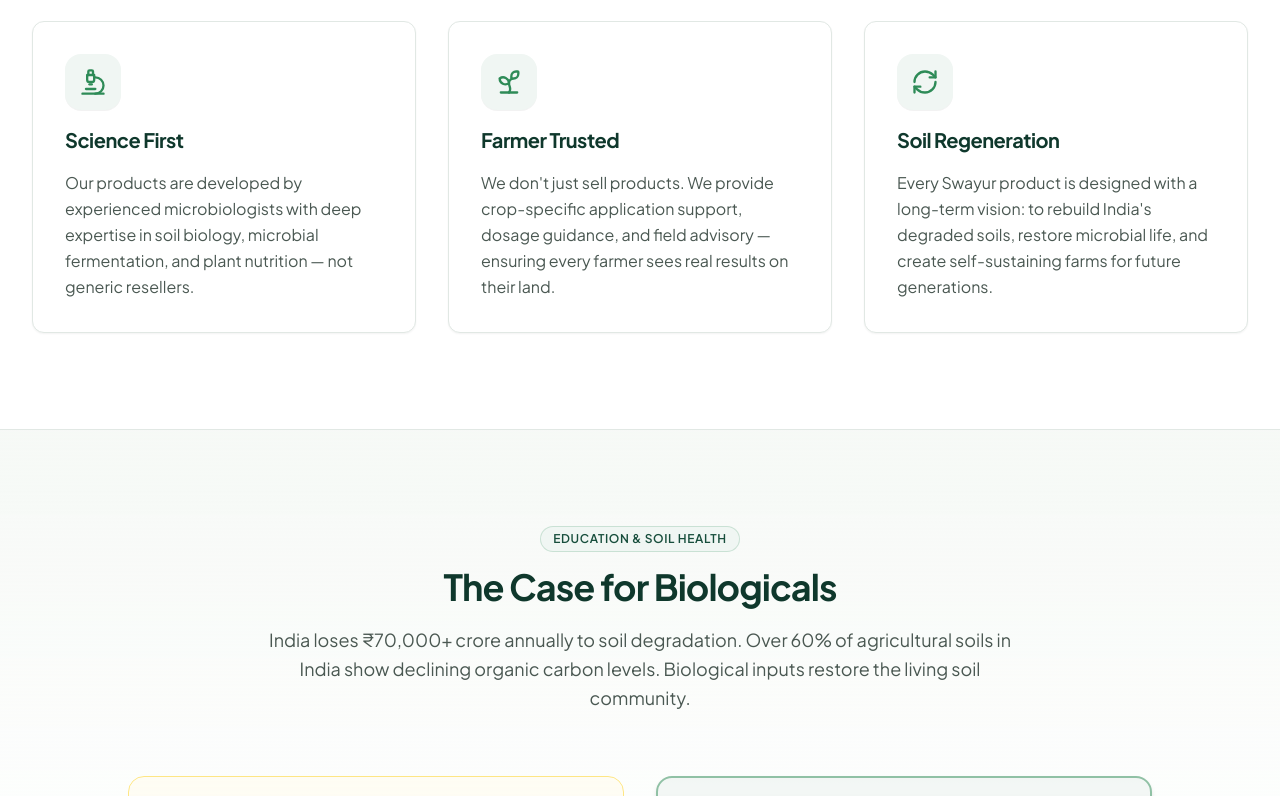
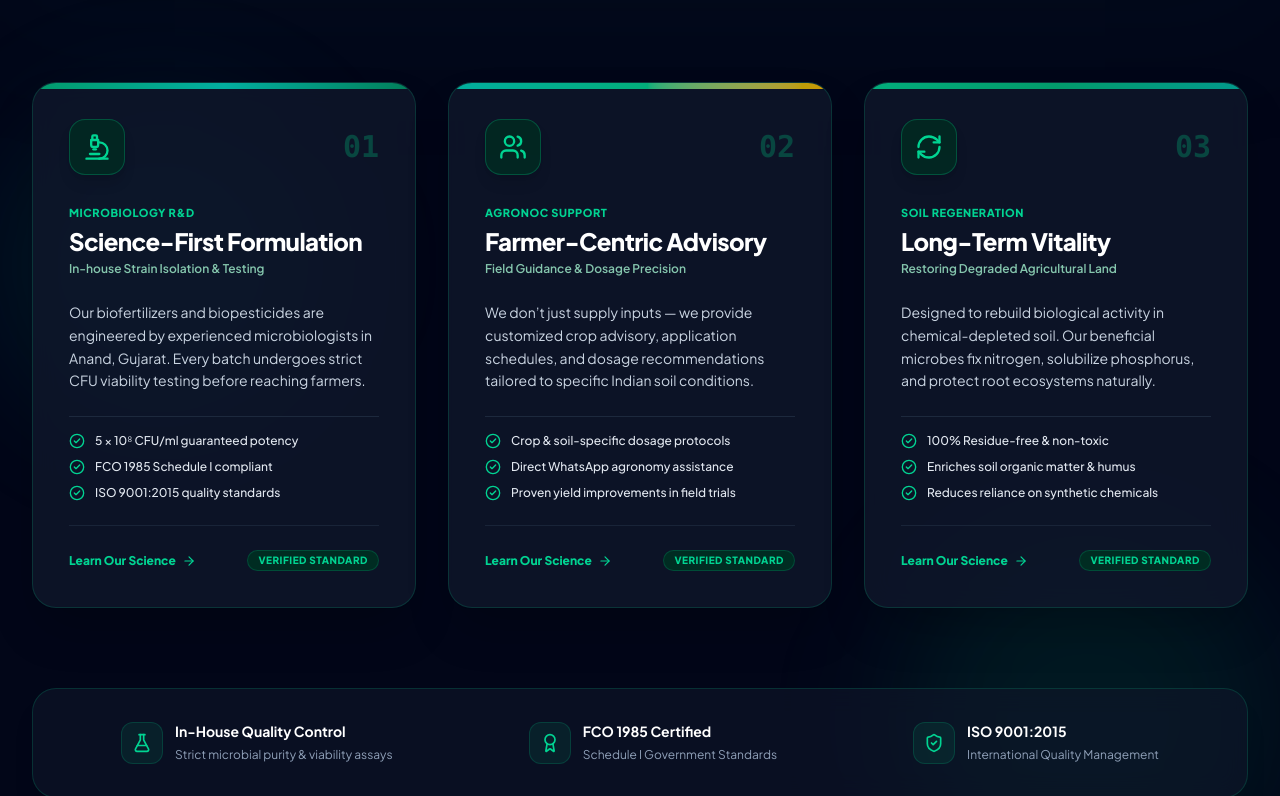
Before and after one commit to dakshsoni1005/Swayur_Website, a Next.js app: page / in a window 1280 px wide. Shown: the part 3064-3860 px from the top of the page. Built offline with nearby package versions, Linux system fonts and the light colour scheme; no server answers.

Commit message:
style: transform WhySwayurSection with high-impact dark glassmorphism, animated feature cards, and quality assurance banner

```diff
--- a/src/components/sections/WhySwayurSection.tsx
+++ b/src/components/sections/WhySwayurSection.tsx
@@ -1,49 +1,194 @@
 import React from 'react';
-import { Microscope, Sprout, RefreshCw } from 'lucide-react';
+import Link from 'next/link';
+import {
+  Microscope,
+  Sprout,
+  RefreshCw,
+  Sparkles,
+  CheckCircle2,
+  ArrowRight,
+  ShieldCheck,
+  Award,
+  Users,
+  FlaskConical,
+} from 'lucide-react';
 import { Container } from '@/components/layout/Container';
-import { SectionHeading } from '@/components/ui/SectionHeading';
-import { Card } from '@/components/ui/Card';
 
 export const WhySwayurSection: React.FC = () => {
   const pillars = [
     {
-      icon: <Microscope className="w-7 h-7 text-agri-accent" />,
-      title: 'Science First',
-      desc: 'Our products are developed by experienced microbiologists with deep expertise in soil biology, microbial fermentation, and plant nutrition — not generic resellers.',
+      number: '01',
+      icon: <Microscope className="w-7 h-7 text-emerald-400" />,
+      badge: 'Microbiology R&D',
+      title: 'Science-First Formulation',
+      subtitle: 'In-house Strain Isolation & Testing',
+      desc: 'Our biofertilizers and biopesticides are engineered by experienced microbiologists in Anand, Gujarat. Every batch undergoes strict CFU viability testing before reaching farmers.',
+      highlights: [
+        '5 × 10⁸ CFU/ml guaranteed potency',
+        'FCO 1985 Schedule I compliant',
+        'ISO 9001:2015 quality standards',
+      ],
+      accentGradient: 'from-emerald-500 via-teal-400 to-emerald-600',
     },
     {
-      icon: <Sprout className="w-7 h-7 text-agri-accent" />,
-      title: 'Farmer Trusted',
-      desc: 'We don\'t just sell products. We provide crop-specific application support, dosage guidance, and field advisory — ensuring every farmer sees real results on their land.',
+      number: '02',
+      icon: <Users className="w-7 h-7 text-emerald-400" />,
+      badge: 'Agronoc Support',
+      title: 'Farmer-Centric Advisory',
+      subtitle: 'Field Guidance & Dosage Precision',
+      desc: 'We don’t just supply inputs — we provide customized crop advisory, application schedules, and dosage recommendations tailored to specific Indian soil conditions.',
+      highlights: [
+        'Crop & soil-specific dosage protocols',
+        'Direct WhatsApp agronomy assistance',
+        'Proven yield improvements in field trials',
+      ],
+      accentGradient: 'from-teal-400 via-emerald-400 to-amber-400',
     },
     {
-      icon: <RefreshCw className="w-7 h-7 text-agri-accent" />,
-      title: 'Soil Regeneration',
-      desc: 'Every Swayur product is designed with a long-term vision: to rebuild India\'s degraded soils, restore microbial life, and create self-sustaining farms for future generations.',
+      number: '03',
+      icon: <RefreshCw className="w-7 h-7 text-emerald-400" />,
+      badge: 'Soil Regeneration',
+      title: 'Long-Term Vitality',
+      subtitle: 'Restoring Degraded Agricultural Land',
+      desc: 'Designed to rebuild biological activity in chemical-depleted soil. Our beneficial microbes fix nitrogen, solubilize phosphorus, and protect root ecosystems naturally.',
+      highlights: [
+        '100% Residue-free & non-toxic',
+        'Enriches soil organic matter & humus',
+        'Reduces reliance on synthetic chemicals',
+      ],
+      accentGradient: 'from-emerald-400 via-emerald-500 to-teal-500',
     },
   ];
 
   return (
-    <section className="py-16 sm:py-24 bg-white">
-      <Container>
-        <SectionHeading
-          badge="Why Choose Swayur"
-          title="The Swayur Difference"
-          subtitle="Combining microbiological research, farmer advisory, and soil regeneration to build sustainable agriculture."
-        />
+    <section className="py-20 sm:py-28 bg-slate-950 text-white relative overflow-hidden">
+      {/* Background Decorative Glows */}
+      <div className="absolute top-0 left-1/2 -translate-x-1/2 w-full max-w-7xl h-96 bg-gradient-to-b from-emerald-900/20 via-teal-900/10 to-transparent blur-3xl pointer-events-none" />
+      <div className="absolute bottom-0 right-0 w-96 h-96 bg-emerald-500/10 rounded-full blur-3xl pointer-events-none" />
+      <div className="absolute top-1/3 left-0 w-80 h-80 bg-teal-500/10 rounded-full blur-3xl pointer-events-none" />
 
-        <div className="grid grid-cols-1 md:grid-cols-3 gap-8">
+      <Container className="relative z-10">
+        {/* Section Header */}
+        <div className="max-w-3xl mx-auto text-center space-y-4 mb-16 sm:mb-20">
+          <div className="inline-flex items-center gap-2 px-4 py-1.5 rounded-full bg-emerald-500/10 border border-emerald-500/30 text-emerald-300 text-xs font-black uppercase tracking-widest shadow-lg shadow-emerald-500/10">
+            <Sparkles className="w-3.5 h-3.5 text-emerald-400" />
+            <span>Why Choose Swayur</span>
+          </div>
+
+          <h2 className="text-3xl sm:text-5xl lg:text-6xl font-black tracking-tight leading-[1.1]">
+            The{' '}
+            <span className="text-transparent bg-clip-text bg-gradient-to-r from-emerald-300 via-teal-200 to-emerald-400">
+              Swayur Difference
+            </span>
+          </h2>
+
+          <p className="text-base sm:text-lg text-slate-300 max-w-2xl mx-auto font-normal leading-relaxed">
+            Merging microbial biotechnology, dedicated farmer advisory, and soil regeneration to build a resilient, chemical-free agricultural ecosystem.
+          </p>
+        </div>
+
+        {/* 3 Modern Feature Cards Grid */}
+        <div className="grid grid-cols-1 lg:grid-cols-3 gap-8 items-stretch">
           {pillars.map((pillar, idx) => (
-            <Card key={idx} className="space-y-4 p-8 bg-white border-agri-border hover:border-agri-accent/40 shadow-xs">
-              <div className="w-14 h-14 rounded-2xl bg-agri-pale text-agri-primary flex items-center justify-center shadow-2xs">
-                {pillar.icon}
+            <div
+              key={idx}
+              className="relative group rounded-3xl bg-slate-900/80 backdrop-blur-md border border-emerald-500/20 hover:border-emerald-400/60 p-8 sm:p-9 shadow-2xl transition-all duration-300 hover:-translate-y-2 flex flex-col justify-between overflow-hidden"
+            >
+              {/* Top Accent Gradient Bar */}
+              <div
+                className={`absolute top-0 left-0 right-0 h-1.5 bg-gradient-to-r ${pillar.accentGradient} opacity-80 group-hover:opacity-100 transition-opacity`}
+              />
+
+              <div className="space-y-6">
+                {/* Header: Icon Box + Number Badge */}
+                <div className="flex items-center justify-between">
+                  <div className="w-14 h-14 rounded-2xl bg-emerald-950/80 text-emerald-400 border border-emerald-500/30 flex items-center justify-center shadow-lg group-hover:scale-110 group-hover:bg-emerald-600 group-hover:text-white transition-all duration-300">
+                    {React.cloneElement(pillar.icon, {
+                      className: 'w-7 h-7 transition-colors duration-300 group-hover:text-white',
+                    })}
+                  </div>
+                  <span className="text-3xl font-mono font-black text-emerald-500/30 group-hover:text-emerald-400 transition-colors">
+                    {pillar.number}
+                  </span>
+                </div>
+
+                {/* Card Title & Subtitle */}
+                <div className="space-y-1">
+                  <span className="inline-block text-[11px] font-extrabold uppercase tracking-wider text-emerald-400">
+                    {pillar.badge}
+                  </span>
+                  <h3 className="text-2xl font-black text-white tracking-tight">
+                    {pillar.title}
+                  </h3>
+                  <p className="text-xs font-semibold text-emerald-200/80">
+                    {pillar.subtitle}
+                  </p>
+                </div>
+
+                {/* Description */}
+                <p className="text-sm text-slate-300 leading-relaxed font-normal">
+                  {pillar.desc}
+                </p>
+
+                {/* Key Bullet Highlights */}
+                <div className="space-y-2.5 pt-4 border-t border-slate-800">
+                  {pillar.highlights.map((item, hIdx) => (
+                    <div key={hIdx} className="flex items-center gap-2.5 text-xs text-slate-200 font-medium">
+                      <CheckCircle2 className="w-4 h-4 text-emerald-400 shrink-0" />
+                      <span>{item}</span>
+                    </div>
+                  ))}
+                </div>
               </div>
-              <h3 className="text-xl font-bold text-agri-dark tracking-tight">{pillar.title}</h3>
-              <p className="text-sm sm:text-base text-agri-muted leading-relaxed font-normal">
-                {pillar.desc}
-              </p>
-            </Card>
+
+              {/* Bottom CTA / Action Link */}
+              <div className="pt-6 mt-6 border-t border-slate-800/80 flex items-center justify-between">
+                <Link
+                  href="/our-science"
+                  className="inline-flex items-center gap-1.5 text-xs font-extrabold text-emerald-400 hover:text-emerald-300 transition-colors group/link"
+                >
+                  <span>Learn Our Science</span>
+                  <ArrowRight className="w-3.5 h-3.5 transition-transform group-hover/link:translate-x-1" />
+                </Link>
+                <span className="text-[10px] font-extrabold tracking-wider uppercase px-2.5 py-0.5 rounded-full bg-emerald-950 text-emerald-400 border border-emerald-800/60">
+                  Verified Standard
+                </span>
+              </div>
+            </div>
           ))}
+        </div>
+
+        {/* Bottom Trust & Quality Banner */}
+        <div className="mt-16 sm:mt-20 p-6 sm:p-8 rounded-3xl bg-slate-900/60 border border-emerald-500/20 backdrop-blur-md flex flex-wrap items-center justify-around gap-6 text-center sm:text-left shadow-xl">
+          <div className="flex items-center gap-3">
+            <div className="p-2.5 rounded-xl bg-emerald-500/10 text-emerald-400 border border-emerald-500/20">
+              <FlaskConical className="w-5 h-5" />
+            </div>
+            <div>
+              <strong className="text-sm font-bold text-white block">In-House Quality Control</strong>
+              <span className="text-xs text-slate-400">Strict microbial purity & viability assays</span>
+            </div>
+          </div>
+
+          <div className="flex items-center gap-3">
+            <div className="p-2.5 rounded-xl bg-emerald-500/10 text-emerald-400 border border-emerald-500/20">
+              <Award className="w-5 h-5" />
+            </div>
+            <div>
+              <strong className="text-sm font-bold text-white block">FCO 1985 Certified</strong>
+              <span className="text-xs text-slate-400">Schedule I Government Standards</span>
+            </div>
+          </div>
+
+          <div className="flex items-center gap-3">
+            <div className="p-2.5 rounded-xl bg-emerald-500/10 text-emerald-400 border border-emerald-500/20">
+              <ShieldCheck className="w-5 h-5" />
+            </div>
+            <div>
+              <strong className="text-sm font-bold text-white block">ISO 9001:2015</strong>
+              <span className="text-xs text-slate-400">International Quality Management</span>
+            </div>
+          </div>
         </div>
       </Container>
     </section>
```
